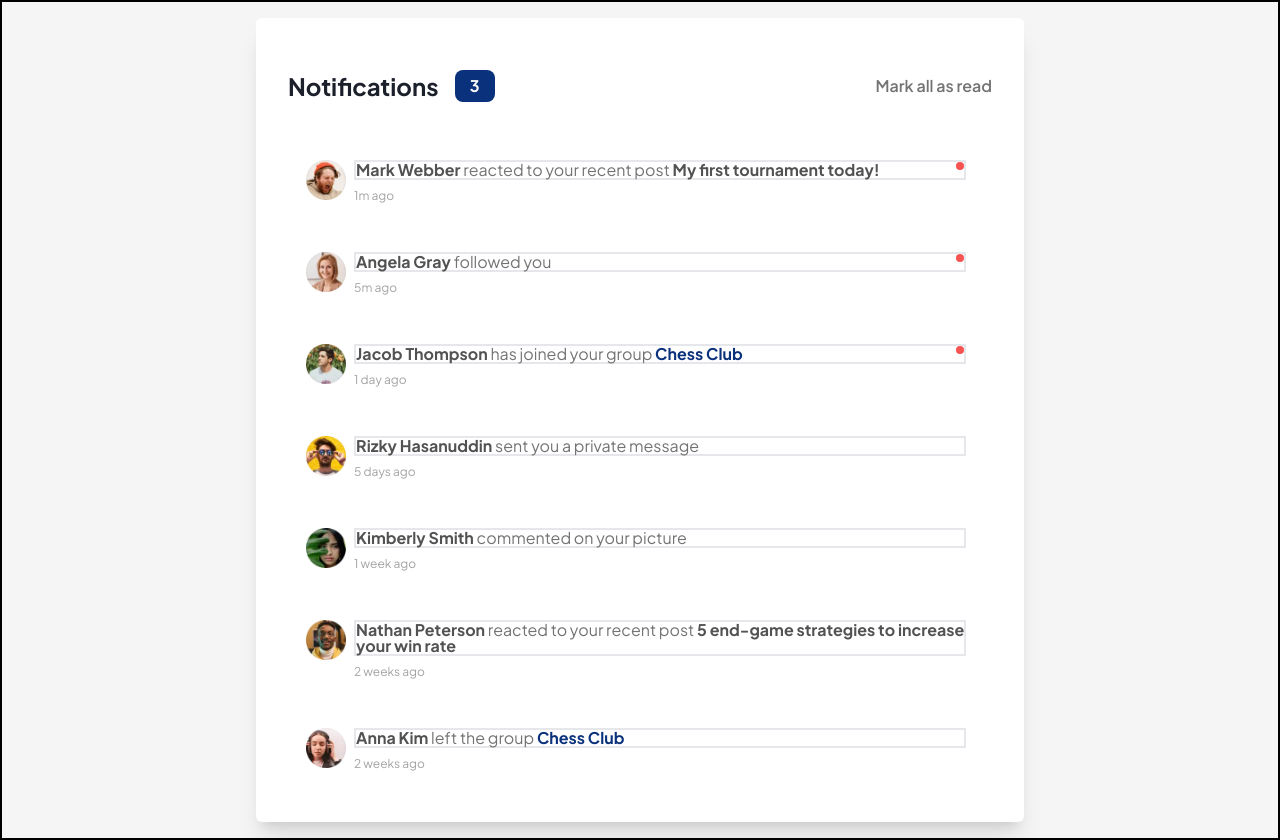
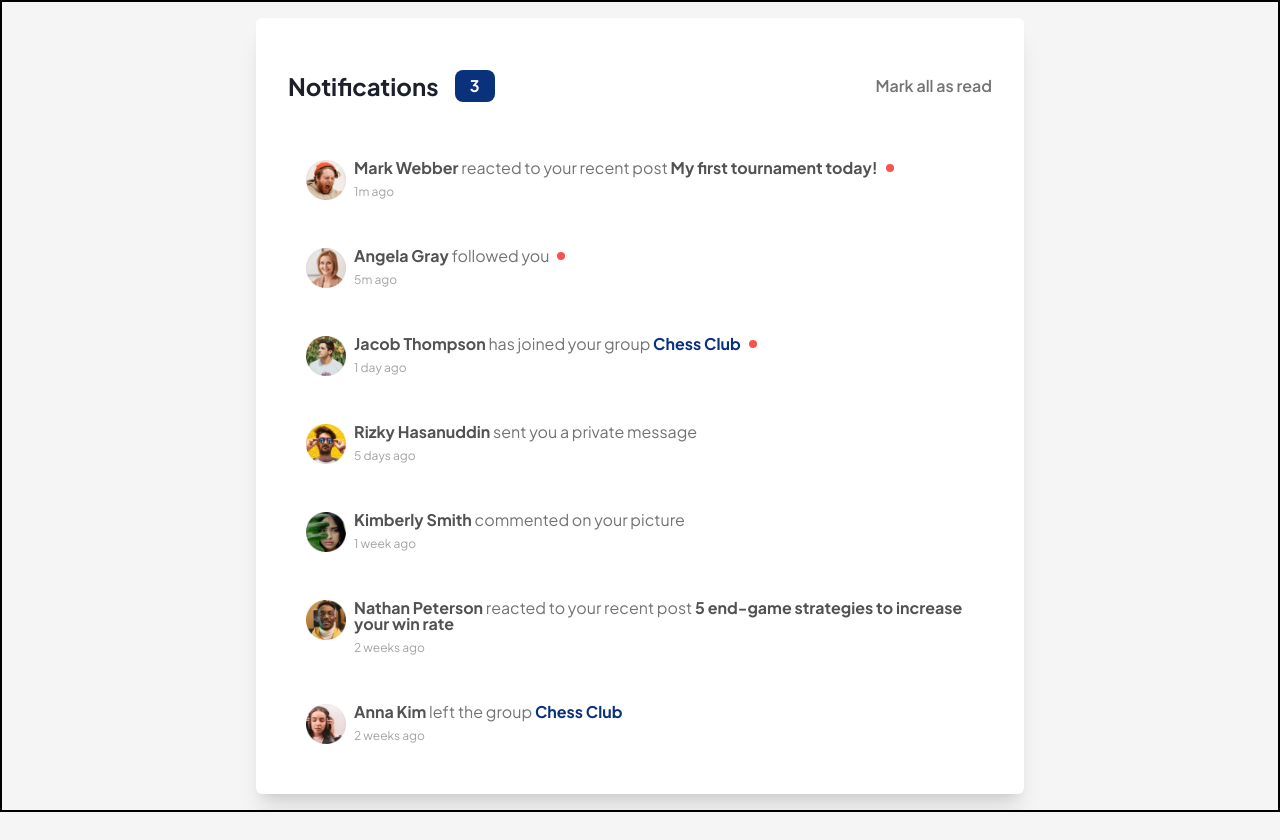
Before and after one commit to Joadevy/notification-reactapp, a React (Vite) app: page / in a window 1280 px wide. After the commit the page ends 812 px from the top, so only its background shows below. Built offline with nearby package versions, Linux system fonts and the light colour scheme.

Commit message:
Working with context

```diff
--- a/src/App.jsx
+++ b/src/App.jsx
@@ -4,6 +4,8 @@ import Notification from "./Notification.jsx";
 function App() {
   const [NOTIFICATIONS, setNOTIFICATIONS] = useState([]);
   const [status, setStatus] = useState("loading");
+  const [activeNotif, setActiveNotif] = useState();
+  // TODO: handle a context status for the app to check for the amount of active notifications.
 
   useEffect(() => {
     requestData();
@@ -14,7 +16,9 @@ function App() {
     const res = await data.json();
     setNOTIFICATIONS(res.notification);
     setStatus("sucess");
-    console.log(NOTIFICATIONS);
+    let active = 0;
+    res.notification.forEach((notif) => (notif.status ? active++ : ""));
+    setActiveNotif(active);
   }
 
   return (
@@ -23,7 +27,7 @@ function App() {
         <div className="flex justify-center items-center gap-4">
           <h1 className="font-bold text-2xl">Notifications</h1>
           <div className="w-10 h-8 bg-primary-blue rounded-lg flex items-center justify-center">
-            <p className="text-neutral-50 font-bold">3</p>
+            <p className="text-neutral-50 font-bold">{activeNotif}</p>
           </div>
         </div>
         <button
@@ -36,11 +40,11 @@ function App() {
       {status === "loading" ? (
         <div className="text-center text-neutral-500">Loading...</div>
       ) : (
-        <div className="flex flex-col gap-3">
-          {NOTIFICATIONS.map((notif, index) => (
-            <Notification key={index} props={notif} />
+        <ol className="flex flex-col gap-3">
+          {NOTIFICATIONS.map((notif) => (
+            <Notification key={notif.id} props={notif} />
           ))}
-        </div>
+        </ol>
       )}
     </main>
   );
--- a/src/Notification.jsx
+++ b/src/Notification.jsx
@@ -1,15 +1,21 @@
+import { useState } from "react";
+
 const Notification = ({ props }) => {
   const { image, name, data, time, type, content, status } = props;
-  // Should have a state with an active/disable notification and
-  // a hover with cursor pointer if the notification is active to disable it.
+  const [notification, setNotification] = useState(status);
+
+  const handleNotification = () => {
+    setNotification(false);
+  };
+
   return (
-    <div
-      onClick={(e) => console.log("hola", e.target)} // Should change the active status of the notif
-      onKeyDown={(e) => console.log("hola", e.target)} // Should change the active status of the notif
-      role={status === true ? "button" : "banner"}
-      tabIndex={0}
+    <li // eslint-disable-line
+      onClick={notification === true ? () => handleNotification() : null}
+      onKeyDown={notification === true ? () => handleNotification() : null}
+      role={notification === true ? "button" : "presentation"}
+      tabIndex={notification === true ? 0 : null}
       className={
-        status === true
+        notification === true
           ? "flex gap-2 p-4 w-full rounded-lg border-2 border-transparent hover:border-2 hover:border-neutral-200 hover:cursor-pointer"
           : "flex gap-2 p-4 w-full rounded-lg border-2 border-transparent hover:border-2 hover:border-neutral-200"
       }
@@ -18,7 +24,8 @@ const Notification = ({ props }) => {
         <img src={image} alt={name} className="w-full" />
       </div>
       <div className="flex flex-col justify-center leading-none gap-2 w-11/12">
-        <div className="relative border-2 text-neutral-600">
+        <div className="flex gap-2 text-neutral-600">
+          <div>
             <span className="font-bold hover:text-primary-blue">{name}</span>{" "}
             <span className="text-neutral-500">{data}</span>{" "}
             {type === "group" ? (
@@ -30,15 +37,16 @@ const Notification = ({ props }) => {
             ) : (
               ""
             )}
-          {status === true ? (
-            <div className="group w-2 h-2 self-center rounded-full bg-primary-red  absolute top-0 right-0"></div>
+          </div>
+          {notification === true ? (
+            <div className="group w-2 h-2 self-center rounded-full bg-primary-red"></div>
           ) : (
             ""
           )}
         </div>
         <p className="text-xs text-neutral-400">{time}</p>
       </div>
-    </div>
+    </li>
   );
 };
 
```
Lines whose indentation alone changed are shown as unchanged.
